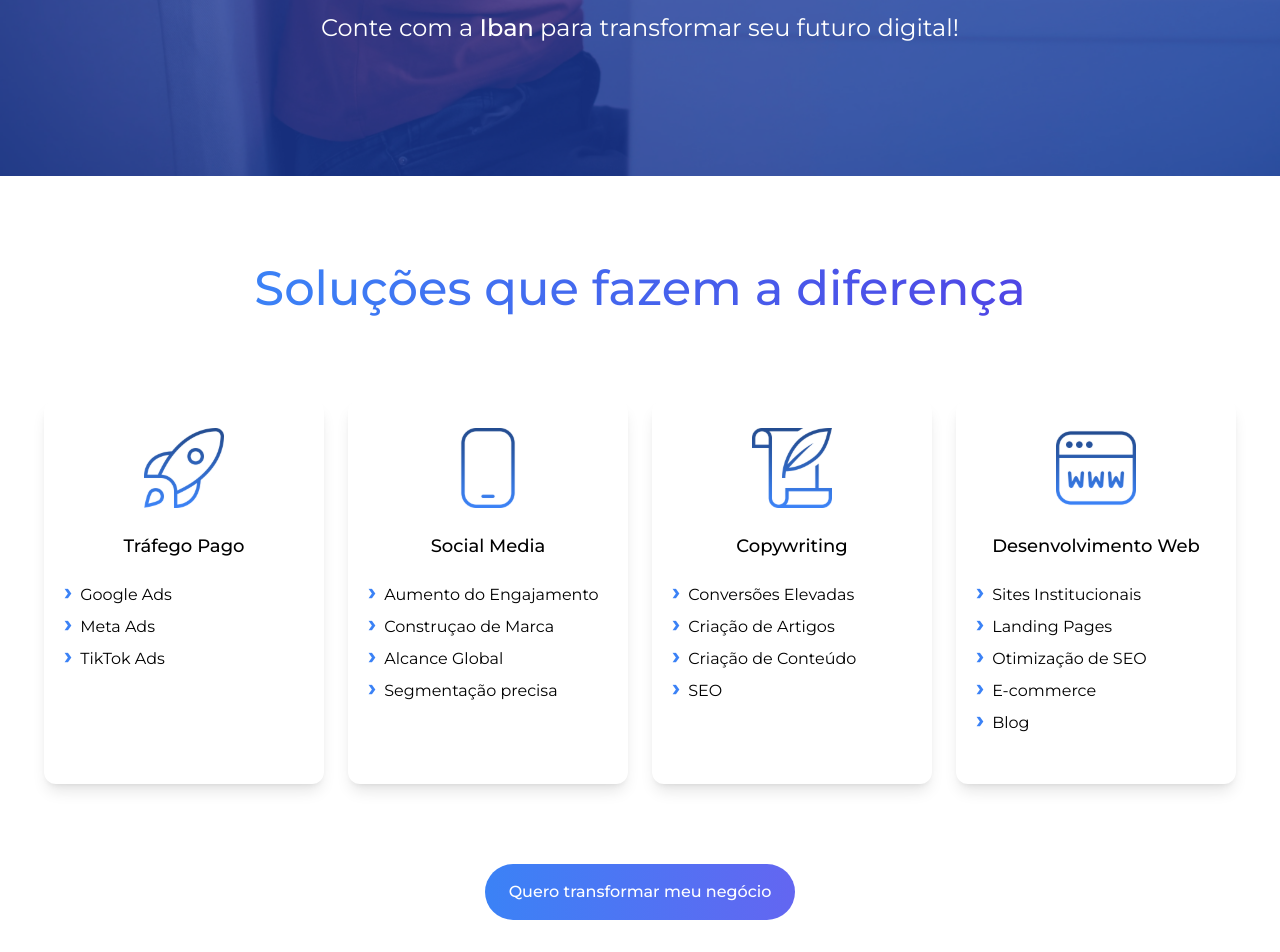
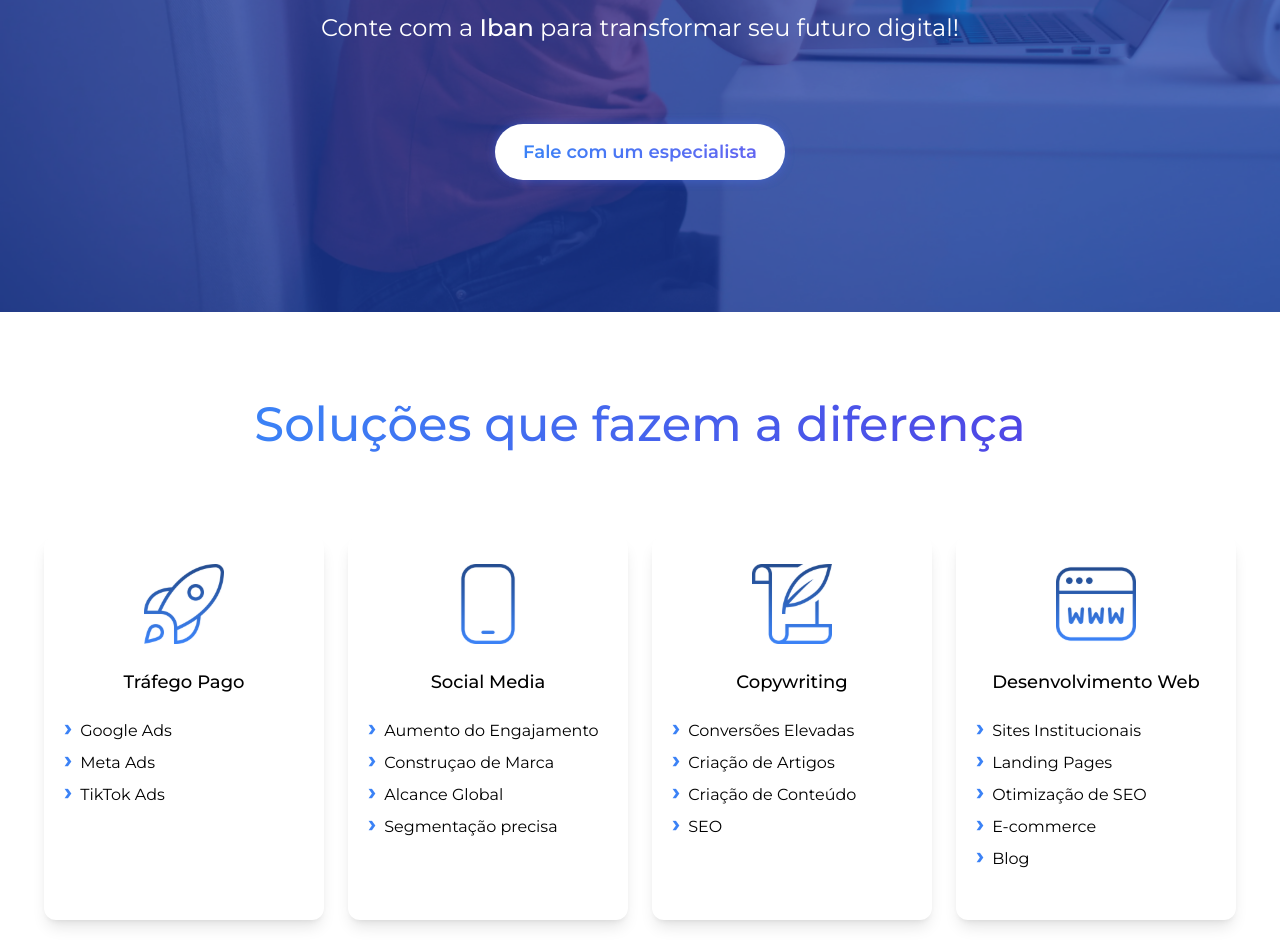
Before and after one commit to ronaldscruz/ibandigital, a Next.js app: page / in a window 1280 px wide. Shown: the part 1500-2452 px from the top of the page. Built offline with nearby package versions, Linux system fonts and the light colour scheme.

Commit message:
chore: cta button at research section

```diff
--- a/src/components/Home/Research/Research.jsx
+++ b/src/components/Home/Research/Research.jsx
@@ -1,5 +1,6 @@
 "use client";
 
+import PlaceOrderButton from "@/components/common/PlaceOrderButton/PlaceOrderButton";
 import { motion, AnimatePresence, useInView } from "framer-motion";
 import { useRef } from "react";
 import CountUp from "react-countup";
@@ -89,13 +90,15 @@ export default function Advantages() {
           </AnimatePresence>
         </div>
 
-        <p className="text-2xl flex flex-col items-center text-center gap-6">
+        <p className="text-2xl flex flex-col items-center text-center gap-6 mb-20">
           <span>Não deixe sua empresa se tornar estatística.</span>
           <span>
             Conte com a <span className="font-medium">Iban</span> para
             transformar seu futuro digital!
           </span>
         </p>
+
+        <PlaceOrderButton reversed={true} />
       </div>
     </section>
   );
--- a/src/components/common/PlaceOrderButton/PlaceOrderButton.jsx
+++ b/src/components/common/PlaceOrderButton/PlaceOrderButton.jsx
@@ -1,6 +1,6 @@
 import "./PlaceOrderButton.styles.css";
 
-export default function PlaceOrderButton({ className = "" }) {
+export default function PlaceOrderButton({ className = "", reversed = false }) {
   return (
     <a
       href="#contact-form"
@@ -8,9 +8,13 @@ export default function PlaceOrderButton({ className = "" }) {
       aria-label="Solicite um orçamento"
     >
       <div className={className}>
-        <button className={`place-order-button ${className}`}>
-          <span className="place-order-button-text">
-            Quero transformar meu negócio
+        <button
+          className={`${
+            reversed ? "place-order-button-reversed" : "place-order-button"
+          } ${className} sm:w-[290px] w-[270px] h-[56px] flex items-center justify-center rounded-full ease-in-out transition-all duration-300`}
+        >
+          <span className="place-order-button-text sm:text-lg text-[17px] transition-all ease-in-out duration-100">
+            Fale com um especialista
           </span>
         </button>
       </div>
--- a/src/components/common/PlaceOrderButton/PlaceOrderButton.styles.css
+++ b/src/components/common/PlaceOrderButton/PlaceOrderButton.styles.css
@@ -1,26 +1,13 @@
 .place-order-button {
-  width: 310px;
-  height: 56px;
-  display: flex;
-  justify-content: center;
-  align-items: center;
-  background-color: #2563eb; /* bg-blue-600 */
-  border-radius: 9999px; /* rounded-full */
-  color: white; /* text-white */
-  font-weight: 500; /* font-medium */
-  background: linear-gradient(
-    to right,
-    #3b82f6,
-    #6366f1
-  ); /* bg-gradient-to-r from-blue-500 to-indigo-600 */
-  transition: all 0.3s ease-in-out; /* duration-300 ease-in-out */
+  background-color: #2563eb;
+  color: white;
+  background: linear-gradient(to right, #3b82f6, #6366f1);
 }
 
 .place-order-button:hover {
-  background: white; /* hover:bg-white */
-  color: transparent; /* hover:text-transparent */
-  /* box shadow same gradient as text background, placed on the same position as the button,w ithout dislocation */
-  box-shadow: 0 0 16px -8px #3b82f6, 0 0 16px -8px #6366f1; /* hover:shadow-lg */
+  background: white;
+  color: transparent;
+  box-shadow: 0 0 16px -8px #3b82f6, 0 0 16px -8px #6366f1;
 }
 
 .place-order-button:hover .place-order-button-text {
@@ -30,3 +17,31 @@
   background-clip: text;
   font-weight: 600;
 }
+
+.place-order-button-reversed {
+  background-color: white;
+  color: transparent;
+  box-shadow: 0 0 16px -8px #3b82f6, 0 0 16px -8px #6366f1;
+}
+
+.place-order-button-reversed .place-order-button-text {
+  display: block;
+  color: transparent;
+  background: linear-gradient(to right, #3b82f6, #6366f1);
+  background-clip: text;
+  font-weight: 600;
+}
+
+.place-order-button-reversed:hover {
+  background: linear-gradient(to right, #3b82f6, #6366f1);
+  color: white;
+  box-shadow: none;
+}
+
+.place-order-button-reversed:hover .place-order-button-text {
+  display: block;
+  color: transparent;
+  background: white;
+  background-clip: text;
+  font-weight: 500;
+}
```
